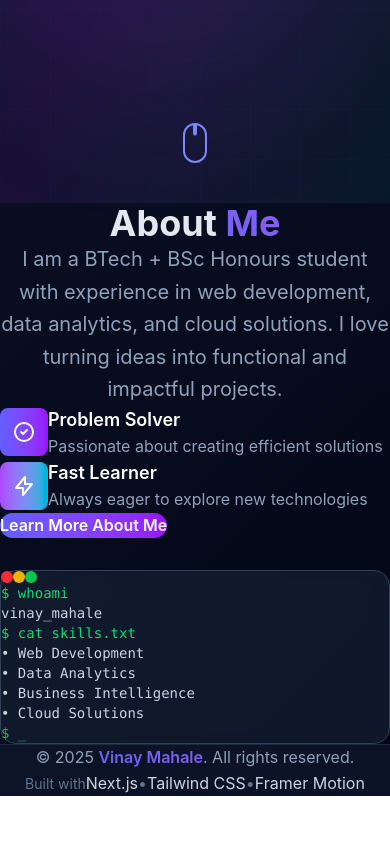
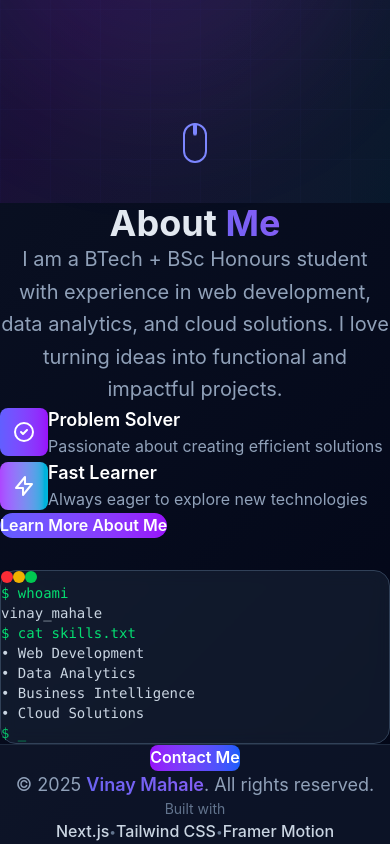
Before and after one commit to vinzoo2734/portfolio, a Next.js app: page / in a window 390 px wide. Shown: the part 641-1485 px from the top of the page. Before the commit the page ends 1437 px from the top, so only its background shows below. Built offline with nearby package versions, Linux system fonts and the light colour scheme.

Commit message:
Fix footer layout and add contact button
- Center all footer content properly
- Add functional contact button with gradient styling
- Improve spacing and responsive design
- Enhance typography and visual hierarchy
- Add hover effects and transitions

```diff
--- a/src/components/footer.tsx
+++ b/src/components/footer.tsx
@@ -1,24 +1,42 @@
 // components/Footer.tsx
+import Link from 'next/link';
+
 export default function Footer() {
   return (
-    <footer className="relative bg-slate-900/80 border-t border-slate-800 px-6 py-8">
+    <footer className="relative bg-slate-900/80 border-t border-slate-800 px-6 py-12">
       <div className="max-w-6xl mx-auto">
-        <div className="flex flex-col md:flex-row items-center justify-between">
-          <div className="mb-4 md:mb-0">
-            <p className="text-slate-400">
+        {/* Center all content */}
+        <div className="flex flex-col items-center justify-center text-center space-y-6">
+
+          {/* Contact Button */}
+          <div>
+            <Link
+              href="#contact"
+              className="inline-flex items-center justify-center px-8 py-3 bg-gradient-to-r from-purple-600 to-blue-600 hover:from-purple-700 hover:to-blue-700 text-white font-semibold rounded-lg transition-all duration-300 transform hover:scale-105 hover:shadow-lg"
+            >
+              Contact Me
+            </Link>
+          </div>
+
+          {/* Copyright */}
+          <div>
+            <p className="text-slate-400 text-lg">
               © {new Date().getFullYear()} <span className="gradient-text font-semibold">Vinay Mahale</span>. All rights reserved.
             </p>
           </div>
-          <div className="flex items-center space-x-6">
+
+          {/* Built with section */}
+          <div className="flex flex-col sm:flex-row items-center justify-center space-y-2 sm:space-y-0 sm:space-x-4">
             <span className="text-slate-500 text-sm">Built with</span>
-            <div className="flex items-center space-x-2">
-              <span className="text-slate-300">Next.js</span>
-              <span className="text-slate-500">•</span>
-              <span className="text-slate-300">Tailwind CSS</span>
-              <span className="text-slate-500">•</span>
-              <span className="text-slate-300">Framer Motion</span>
+            <div className="flex items-center space-x-3">
+              <span className="text-slate-300 font-medium">Next.js</span>
+              <span className="text-slate-500 text-xs">•</span>
+              <span className="text-slate-300 font-medium">Tailwind CSS</span>
+              <span className="text-slate-500 text-xs">•</span>
+              <span className="text-slate-300 font-medium">Framer Motion</span>
             </div>
           </div>
+
         </div>
       </div>
     </footer>
```
